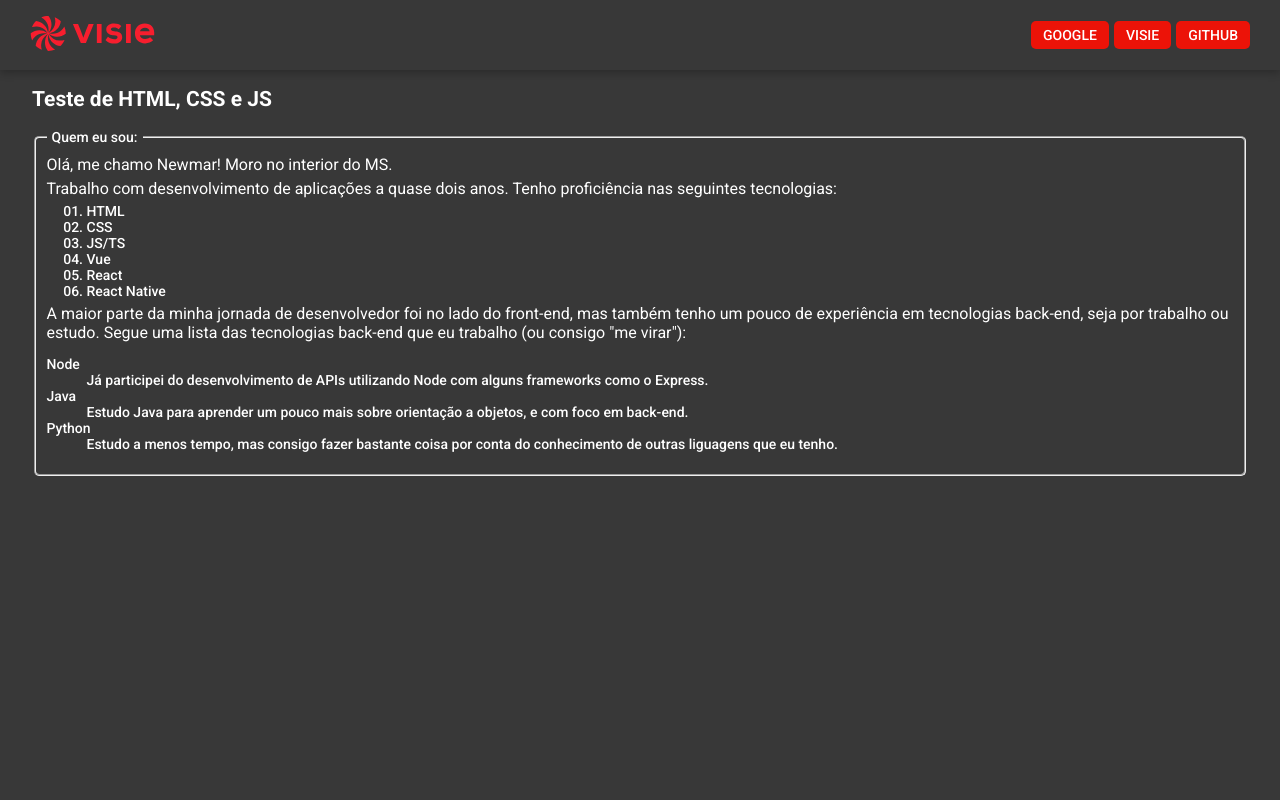
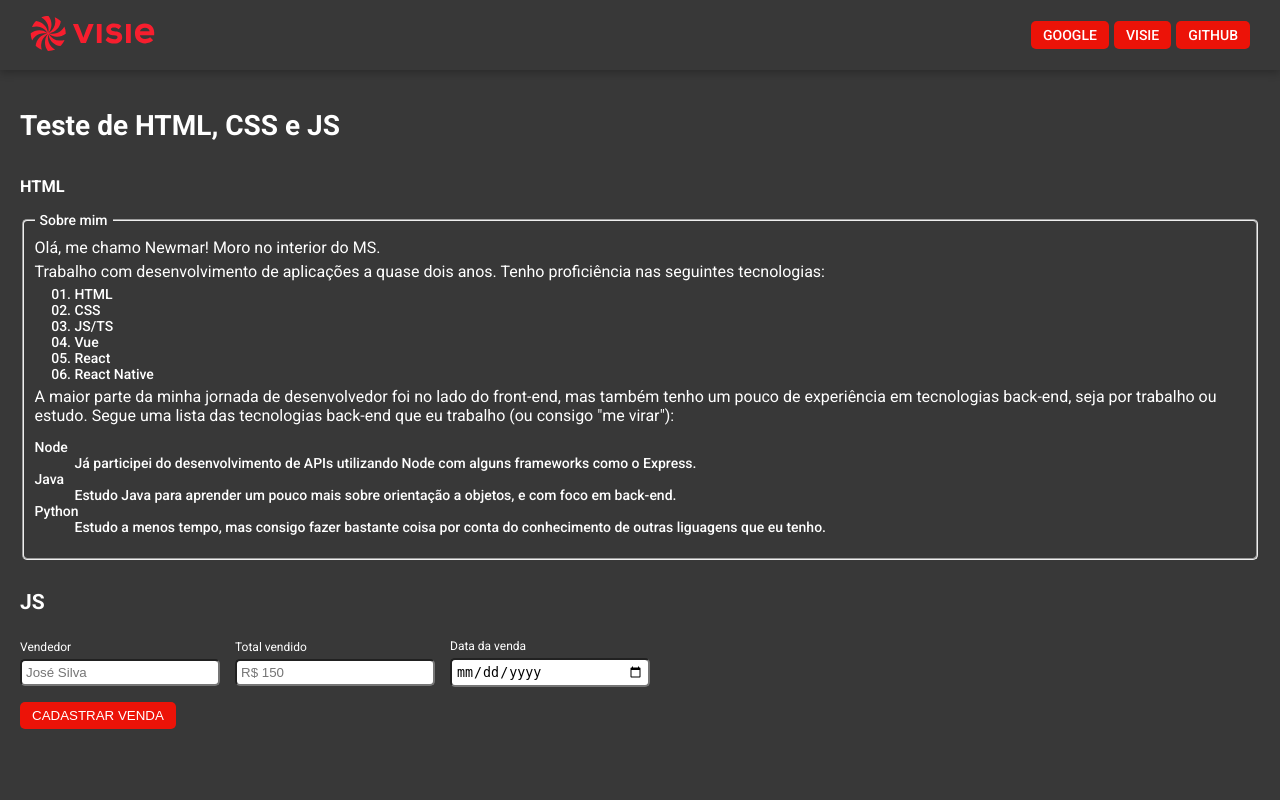
Before and after one commit to NewmarLucas/Visie-JR1, a PHP site: page / in a window 1280 px wide. Run offline with PHP 8.4, Linux system fonts and the light colour scheme.

Commit message:
feat: create form to register sellers sell

```diff
--- a/html-css-js/index.html
+++ b/html-css-js/index.html
@@ -23,17 +23,31 @@
       </a>
       <nav>
         <ul class="navigation-list">
-          <li><a target="_blank" href="https://google.com">Google</a></li>
-          <li><a target="_blank" href="https://visie.com.br">Visie</a></li>
-          <li><a target="_blank" href="https://github.com/">Github</a></li>
+          <li>
+            <a class="button" target="_blank" href="https://google.com">
+              Google
+            </a>
+          </li>
+          <li>
+            <a class="button" target="_blank" href="https://visie.com.br">
+              Visie
+            </a>
+          </li>
+          <li>
+            <a class="button" target="_blank" href="https://github.com/">
+              Github
+            </a>
+          </li>
         </ul>
       </nav>
     </header>
 
-    <article class="home-article">
+    <main class="home-main">
       <h1>Teste de HTML, CSS e JS</h1>
+      <article>
+        <h3>HTML</h3>
         <fieldset>
-        <legend>Quem eu sou:</legend>
+          <legend>Sobre mim</legend>
           <p>Olá, me chamo Newmar! Moro no interior do MS.</p>
           <p>
             Trabalho com desenvolvimento de aplicações a quase dois anos. Tenho
@@ -50,28 +64,72 @@
           <p>
             A maior parte da minha jornada de desenvolvedor foi no lado do
             front-end, mas também tenho um pouco de experiência em tecnologias
-          back-end, seja por trabalho ou estudo. Segue uma lista das tecnologias
-          back-end que eu trabalho (ou consigo "me virar"):
+            back-end, seja por trabalho ou estudo. Segue uma lista das
+            tecnologias back-end que eu trabalho (ou consigo "me virar"):
           </p>
           <dl>
             <dt>Node</dt>
             <dd>
-            Já participei do desenvolvimento de APIs utilizando Node com alguns
-            frameworks como o Express.
+              Já participei do desenvolvimento de APIs utilizando Node com
+              alguns frameworks como o Express.
             </dd>
             <dt>Java</dt>
             <dd>
-            Estudo Java para aprender um pouco mais sobre orientação a objetos,
-            e com foco em back-end.
+              Estudo Java para aprender um pouco mais sobre orientação a
+              objetos, e com foco em back-end.
             </dd>
             <dt>Python</dt>
             <dd>
-            Estudo a menos tempo, mas consigo fazer bastante coisa por conta do
-            conhecimento de outras liguagens que eu tenho.
+              Estudo a menos tempo, mas consigo fazer bastante coisa por conta
+              do conhecimento de outras liguagens que eu tenho.
             </dd>
           </dl>
         </fieldset>
       </article>
+
+      <section>
+        <h2 style="margin-top: 30px">JS</h2>
+        <form>
+          <div class="form-container">
+            <div class="input-container">
+              <label>Vendedor</label>
+              <input
+                type="text"
+                id="seller"
+                placeholder="José Silva"
+                required
+              />
+            </div>
+            <div class="input-container">
+              <label>Total vendido</label>
+              <input
+                type="text"
+                inputmode="numeric"
+                pattern="\d*"
+                placeholder="R$ 150"
+                required
+              />
+            </div>
+            <div class="input-container">
+              <label>Data da venda</label>
+              <input type="date" id="date" required />
+            </div>
+          </div>
+          <input class="button" type="submit" value="Cadastrar venda" />
+        </form>
+      </section>
+
+      <!-- <section class="cards-container">
+        <div class="card"></div>
+        <div class="card"></div>
+        <div class="card"></div>
+        <div class="card"></div>
+        <div class="card"></div>
+        <div class="card"></div>
+        <div class="card"></div>
+        <div class="card"></div>
+      </section> -->
+    </main>
     <script src="./index.js"></script>
   </body>
 </html>
--- a/html-css-js/styles.css
+++ b/html-css-js/styles.css
@@ -1,4 +1,9 @@
 @import url('https://fonts.googleapis.com/css2?family=Roboto:wght@400;500;700&display=swap');
+
+:root {
+  --background-color: #383838;
+  --main-color: #ec1308;
+}
 
 * {
   box-sizing: border-box;
@@ -8,7 +13,7 @@ body {
   margin: 0;
   min-height: 100vh;
   width: 100vw;
-  background-color: #383838;
+  background-color: var(--background-color);
   font: 500 14px Roboto, sans-serif;
 }
 
@@ -28,34 +33,71 @@ header {
   justify-content: space-between;
   align-items: center;
   padding: 0 30px;
-  background-color: #383838;
+  background-color: var(--background-color);
   box-shadow: rgba(0, 0, 0, 0.24) 0px 3px 8px;
 }
 
-.home-article {
+.button {
+  padding: 6px 12px;
+  background-color: var(--main-color);
   color: #fff;
-  width: 95%;
-  margin: auto;
+  text-transform: uppercase;
+  border-radius: 5px;
+  border: none;
+  height: min-content;
+  font-weight: 500;
+}
+
+.form-container {
+  margin-top: 25px;
+  display: flex;
+  align-items: center;
+  flex-wrap: wrap;
+  gap: 15px;
+}
+
+.form-container label {
+  font-weight: 400;
+  font-size: 12px;
+  margin-bottom: 5px;
+}
+
+.input-container {
+  display: flex;
+  flex-direction: column;
+  margin-bottom: 15px;
+}
+
+.input-container input {
+  width: 200px;
+  padding: 4px;
+  border-radius: 5px;
+}
+
+.home-main {
+  color: #fff;
+  width: 100%;
+  padding: 20px;
   display: flex;
   flex-direction: column;
 }
 
-.home-article p {
+.home-main p {
   font-size: 1rem;
   margin: 5px 0;
   font-weight: 400;
 }
 
-.home-article ol {
+.home-main ol {
   list-style: decimal-leading-zero;
   margin: 5px 0;
 }
 
-.home-article fieldset {
+.home-main fieldset {
   border-radius: 5px;
 }
 
-.home-article fieldset legend {
+.home-main fieldset legend {
   padding: 0 5px;
 }
 
@@ -65,14 +107,20 @@ header {
   list-style: none;
 }
 
-.navigation-list li a {
-  padding: 6px 12px;
-  background-color: #ec1308;
-  color: #fff;
-  text-transform: uppercase;
-  border-radius: 5px;
-}
-
 .navigation-list li a:hover {
   opacity: 0.8;
 }
+
+.cards-container {
+  margin-top: 25px;
+  width: 100%;
+  display: grid;
+  grid-template-columns: repeat(auto-fit, minmax(250px, 1fr));
+  grid-gap: 20px;
+}
+
+.card {
+  border-radius: 5px;
+  padding: 20px;
+  border: 1px solid #fff;
+}
```
Lines whose indentation alone changed are shown as unchanged.
